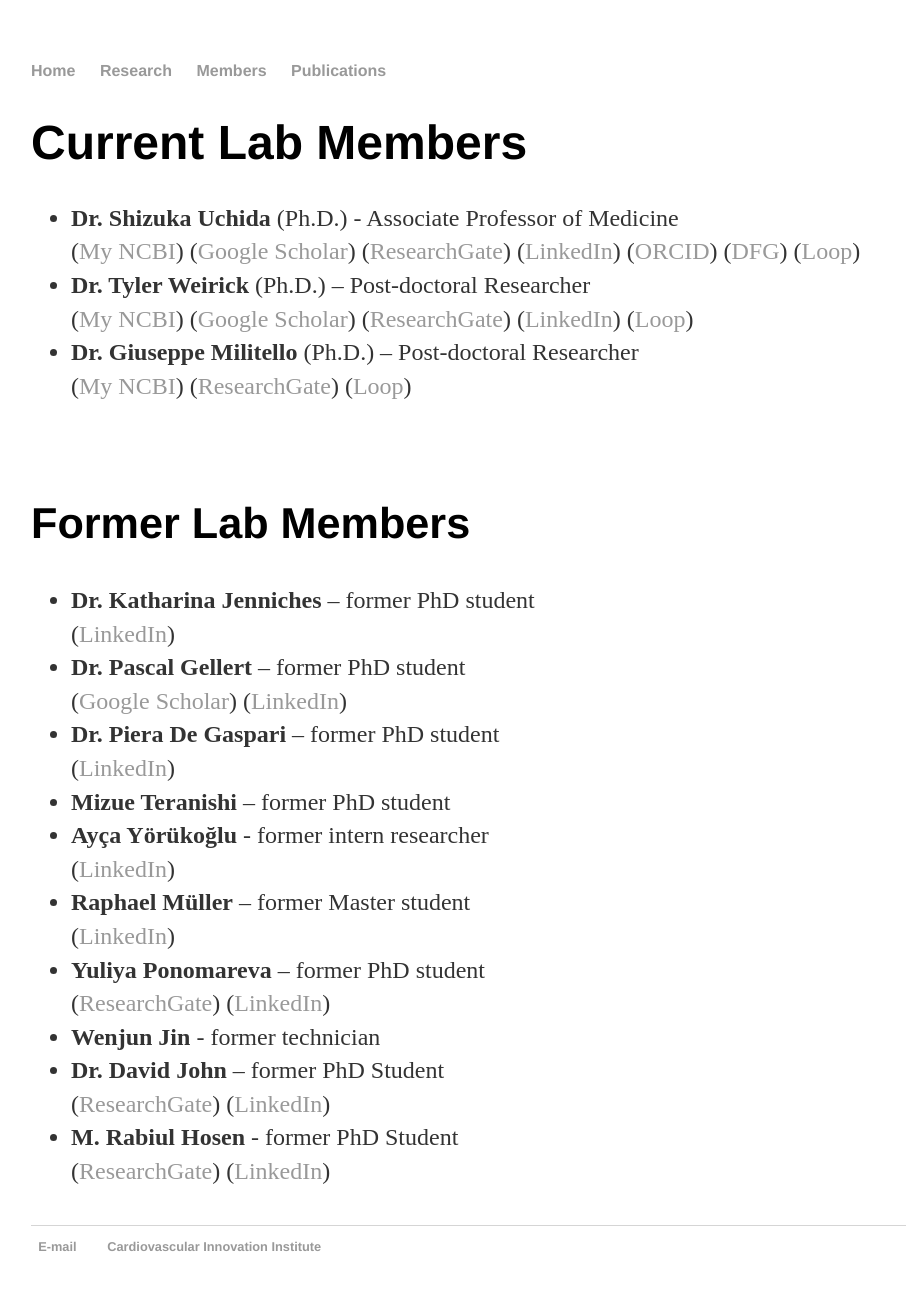
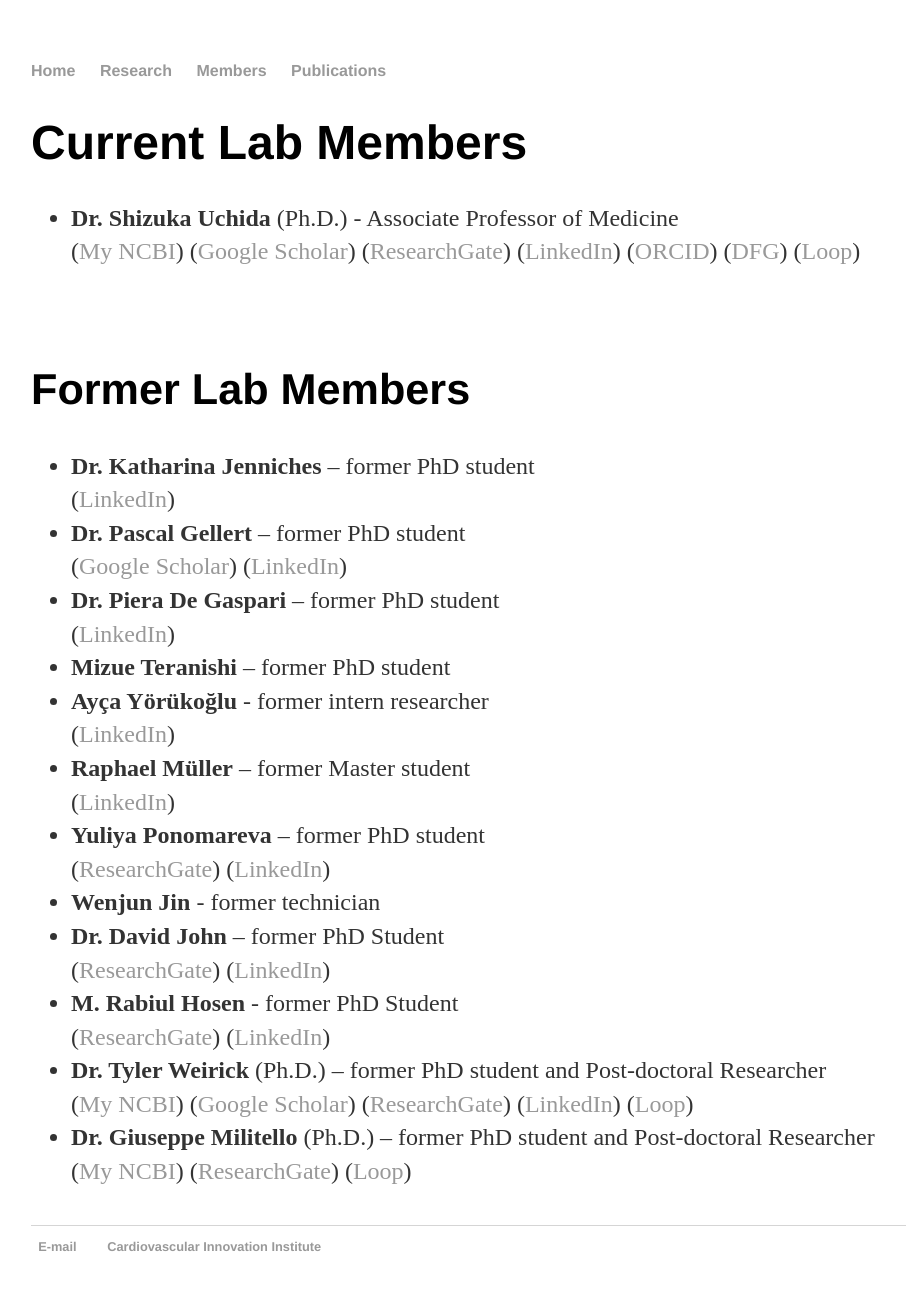
Before and after one commit to heartlncrna/heartlncrna.github.io, a Jekyll site: the page members/member_list.html, which Jekyll copies as it is, in a window 1280 px wide. Shown: the whole page, without its empty margins (161-1067 px from the left). Built offline with Jekyll 4.4.1, drawn with Linux system fonts in a browser that asks for light colours.

Commit message:
Update member_list.html

```diff
--- a/members/member_list.html
+++ b/members/member_list.html
@@ -36,17 +36,6 @@
 					(<a href="http://loop.frontiersin.org/people/25071/overview"><span class="ptHyperlink">Loop</span></a>)
 			<br>
 
-				<li><b>Dr. Tyler Weirick</b> (Ph.D.) – Post-doctoral Researcher</li>
-					(<a href="https://www.ncbi.nlm.nih.gov/myncbi/browse/collection/45177335/?sort=date&direction=descending"><span class="ptHyperlink">My NCBI</span></a>)
-					(<a href="https://scholar.google.com/citations?user=4nP8TTgAAAAJ&hl=en"><span class="ptHyperlink">Google Scholar</span></a>)
-					(<a href="https://www.researchgate.net/profile/Tyler_Weirick"><span class="ptHyperlink">ResearchGate</span></a>)
-					(<a href="https://www.linkedin.com/in/tyler-weirick-4530aa53"><span class="ptHyperlink">LinkedIn</span></a>)
-					(<a href="https://loop.frontiersin.org/people/545776/overview"><span class="ptHyperlink">Loop</span></a>)
-			<br>
-				<li><b>Dr. Giuseppe Militello</b> (Ph.D.) – Post-doctoral Researcher</li>
-					(<a href="https://www.ncbi.nlm.nih.gov/myncbi/browse/collection/51763055/?sort=date&direction=descending"><span class="ptHyperlink">My NCBI</span></a>)
-					(<a href="https://www.researchgate.net/profile/Giuseppe_Militello"><span class="ptHyperlink">ResearchGate</span></a>)
-					(<a href="https://loop.frontiersin.org/people/557408/overview"><span class="ptHyperlink">Loop</span></a>)
 
 			</ul>
 			</p>
@@ -89,6 +78,19 @@
 					(<a href="https://www.researchgate.net/profile/Rabiul_Hosen"><span class="ptHyperlink">ResearchGate</span></a>)
 					(<a href="https://www.linkedin.com/in/m-rabiul-hosen-100b7769"><span class="ptHyperlink">LinkedIn</span></a>)
 
+			<br>
+				<li><b>Dr. Tyler Weirick</b> (Ph.D.) – former PhD student and Post-doctoral Researcher</li>
+					(<a href="https://www.ncbi.nlm.nih.gov/myncbi/browse/collection/45177335/?sort=date&direction=descending"><span class="ptHyperlink">My NCBI</span></a>)
+					(<a href="https://scholar.google.com/citations?user=4nP8TTgAAAAJ&hl=en"><span class="ptHyperlink">Google Scholar</span></a>)
+					(<a href="https://www.researchgate.net/profile/Tyler_Weirick"><span class="ptHyperlink">ResearchGate</span></a>)
+					(<a href="https://www.linkedin.com/in/tyler-weirick-4530aa53"><span class="ptHyperlink">LinkedIn</span></a>)
+					(<a href="https://loop.frontiersin.org/people/545776/overview"><span class="ptHyperlink">Loop</span></a>)
+			<br>
+				<li><b>Dr. Giuseppe Militello</b> (Ph.D.) – former PhD student and Post-doctoral Researcher</li>
+					(<a href="https://www.ncbi.nlm.nih.gov/myncbi/browse/collection/51763055/?sort=date&direction=descending"><span class="ptHyperlink">My NCBI</span></a>)
+					(<a href="https://www.researchgate.net/profile/Giuseppe_Militello"><span class="ptHyperlink">ResearchGate</span></a>)
+					(<a href="https://loop.frontiersin.org/people/557408/overview"><span class="ptHyperlink">Loop</span></a>)
+
 		</p>
 </div>
 
```
